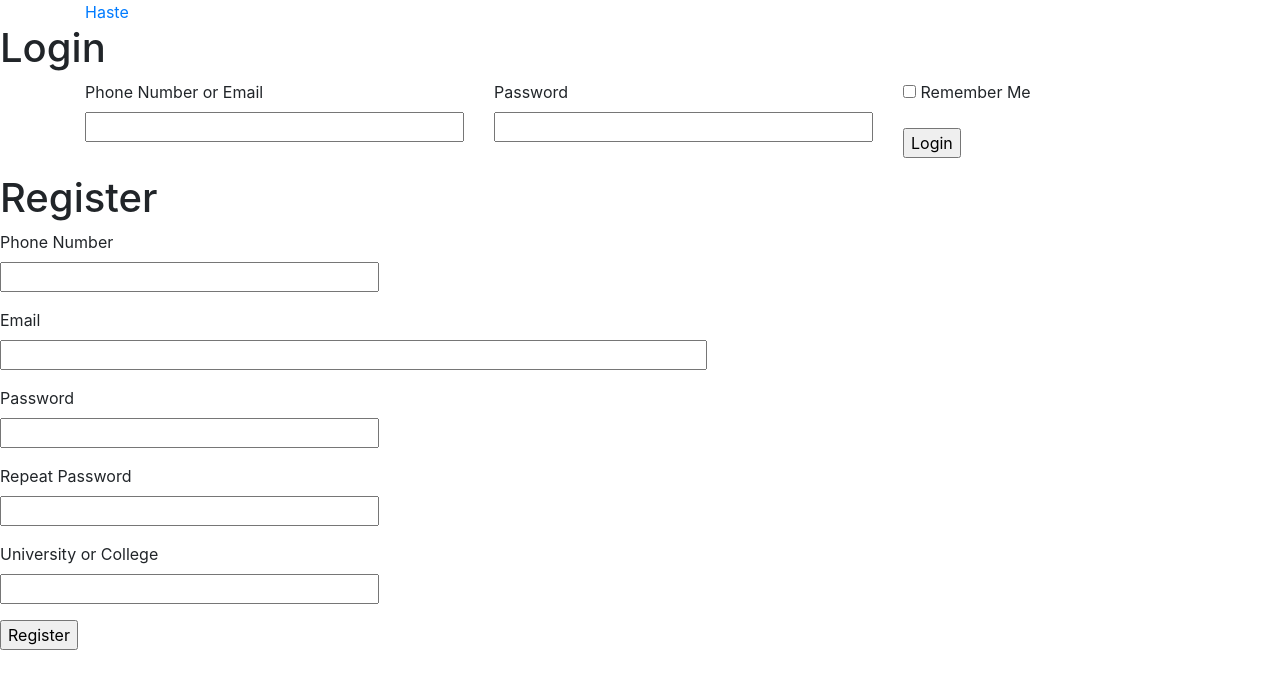
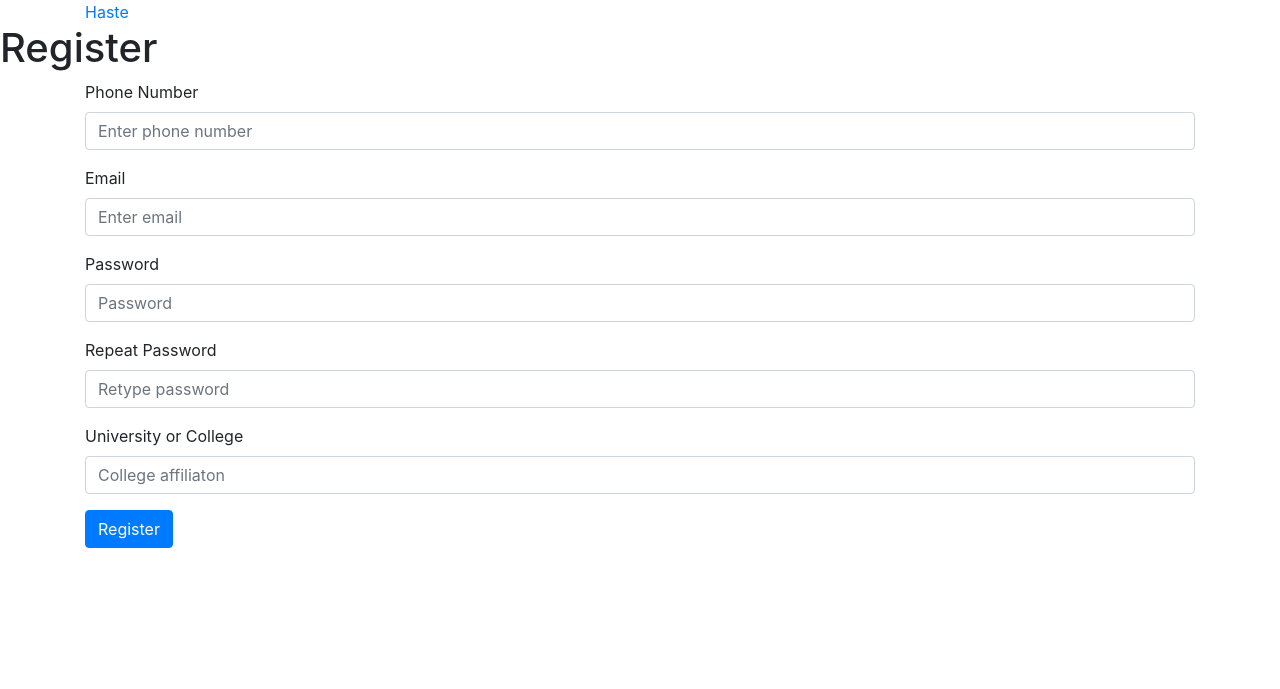
Before and after one commit to yilongzhu/haste, a Flask app: page / in a window 1280 px wide. Shown: the top 689 px of the page. Run offline with Flask 2, Linux system fonts and the light colour scheme; some libraries are stand-ins or nearby versions.

Commit message:
Update Registration Form with Bootstrap

```diff
--- a/app/templates/index.html
+++ b/app/templates/index.html
@@ -1,19 +1,19 @@
 {% extends "base.html" %}
 
 {% block content %}
-<h1>Login</h1>
+<!--<h1>Login</h1>
 <form action = "" method = "post" novalidate>
     {{ login_form.hidden_tag() }}
     <div class="container">
         <div class = "row justify-content-end">
-            <div class = "col-sm">
+            <div class="col-sm">
                 {{ login_form.username.label }}<br>
-                {{ login_form.username(size = 32) }}
+                {{ login_form.username(size=32) }}
                 {% for error in login_form.username.errors %}
                 <span style = "color: red;">[{{ error }}]</span>
                 {% endfor %}
             </div>
-            <div class = "col-sm">
+            <div class="col-sm">
                 {{ login_form.password.label }}<br>
                 {{ login_form.password(size = 32) }}
                 {% for error in login_form.password.errors %}
@@ -26,46 +26,48 @@
             </div>
         </div>
     </div>
-</form>
+</form>-->
 
 <h1>Register</h1>
+<div class='container'>
     <form action = "" method ="post" novalidate>
         {{ registration_form.hidden_tag() }}
-    <p>
-        {{ registration_form.phone.label }}<br>
-        {{ registration_form.phone(size=32) }} <br>
+        <div class='form-group'>
+            {{ registration_form.phone.label(for="phone-registration") }}
+            {{ registration_form.phone(size=32, class="form-control", id="phone-registration", placeholder="Enter phone number") }}
             {% for error in registration_form.phone.errors %}
             <span style = "color: red;">[{{ error }}]</span>
             {% endfor %}
-    </p>
-    <p>
-        {{ registration_form.email.label }}<br>
-        {{ registration_form.email(size=64) }}<br>
+        </div>
+        <div class='form-group'>
+            {{ registration_form.email.label(for='email-registration') }}
+            {{ registration_form.email(size=64, class='form-control', id='email-registration', placeholder="Enter email") }}
             {% for error in registration_form.email.errors %}
             <span style = "color: red;">[{{ error }}]</span>
             {% endfor %}
-    </p>
-    <p>
-        {{ registration_form.password.label }}<br>
-        {{ registration_form.password(size=32) }}<br>
+        </div>
+        <div class='form-group'>
+            {{ registration_form.password.label(for='set-password') }}
+            {{ registration_form.password(size=32, class='form-control', id='set-password', placeholder="Password") }}
             {% for error in registration_form.password.errors %}
             <span style = "color: red;">[{{ error }}]</span>
             {% endfor %}
-    </p>
-    <p>
-        {{ registration_form.password2.label }}<br>
-        {{ registration_form.password2(size=32) }}<br>
+        </div>
+        <div class='form-group'>
+            {{ registration_form.password2.label(for='retype-password') }}
+            {{ registration_form.password2(size=32, class='form-control', id='retype-password', placeholder="Retype password") }}
             {% for error in registration_form.password2.errors %}
             <span style = "color: red;">[{{ error }}]</span>
             {% endfor %}
-    </p>
-    <p>
-        {{ registration_form.school.label }}<br>
-        {{ registration_form.school(size=32) }}<br>
+        </div>
+        <div class='form-group'>
+            {{ registration_form.school.label(for='set-school') }}<br>
+            {{ registration_form.school(size=32, class='form-control', id='set-school', placeholder='College affiliaton') }}
             {% for error in registration_form.school.errors %}
             <span style = "color: red;">[{{ error }}]</span>
             {% endfor %}
-    </p>
-    <p>{{ registration_form.submit() }}</p>
+        </div>
+        {{ registration_form.submit(class='btn btn-primary') }}
     </form>
+</div>
 {% endblock %}
```
Lines whose indentation alone changed are shown as unchanged.
